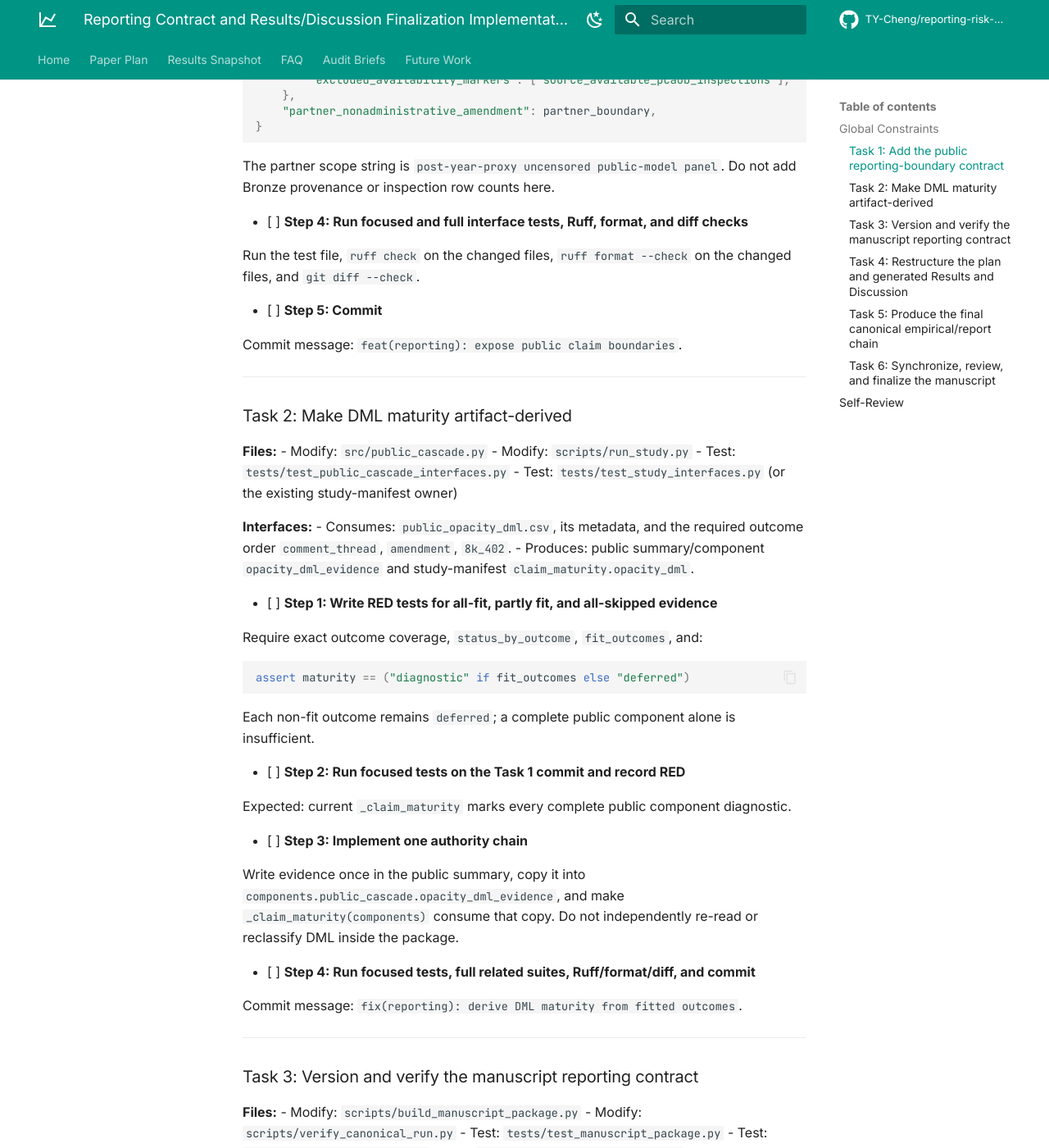
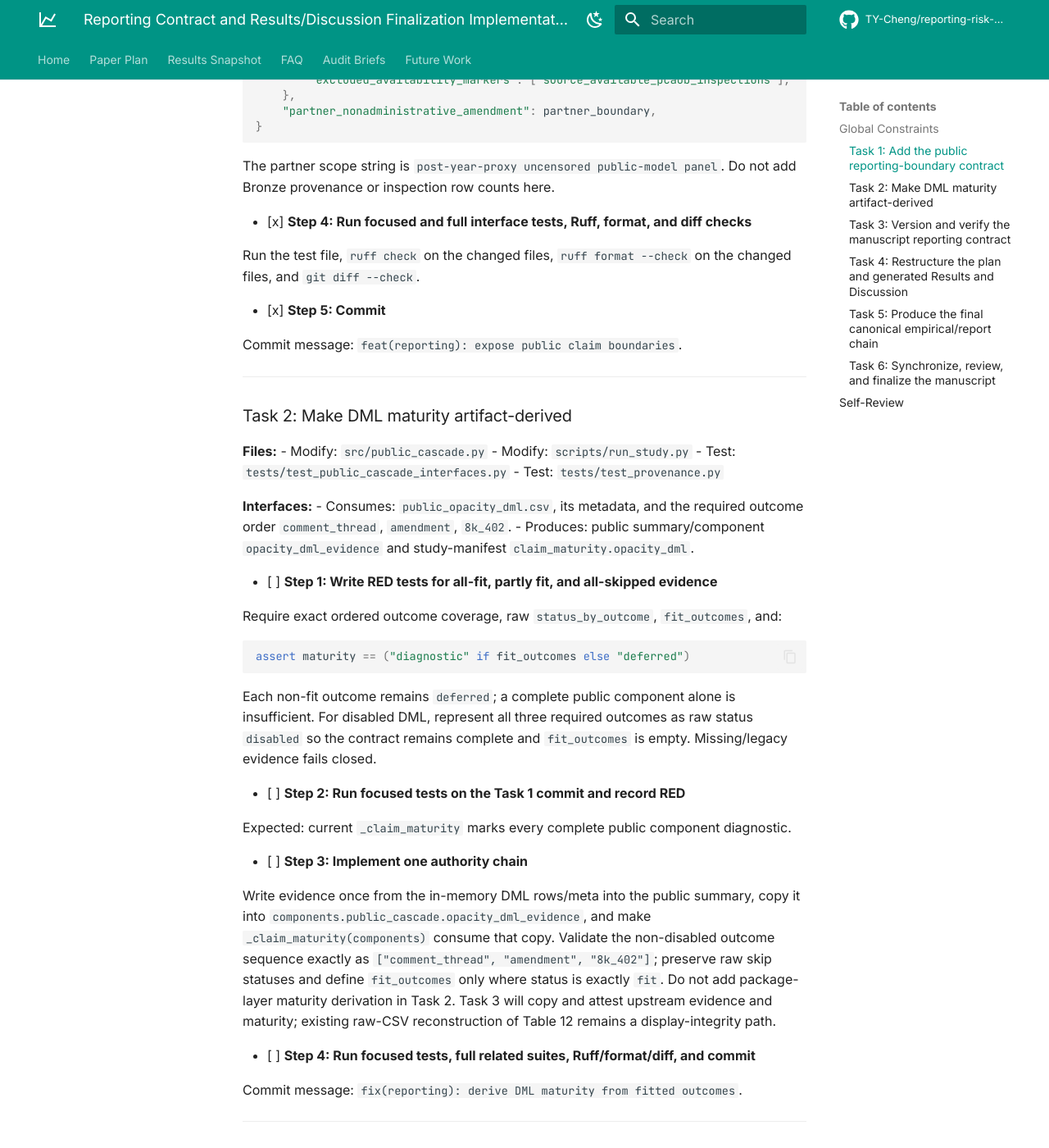
Before and after one commit to TY-Cheng/reporting-risk-cascade, an MkDocs documentation site: the page built from docs/superpowers/plans/2026-07-12-reporting-contract-results-discussion.md, in a window 1280 px wide and 1400 px high, scrolled down 2877 px. Shown: the whole window at 82% size. Built offline with MkDocs 1.6.1 and Material for MkDocs 9.7.7, drawn with Linux system fonts in a browser that asks for light colours; comment, search, counter and statistics services are not loaded; some of the changed text lies outside the part shown.

Commit message:
docs: refine DML reporting contract plan

````diff
--- a/docs/superpowers/plans/2026-07-12-reporting-contract-results-discussion.md
+++ b/docs/superpowers/plans/2026-07-12-reporting-contract-results-discussion.md
@@ -36,7 +36,7 @@
 - Consumes: `_infer_feature_families(panel)` and the filtered, uncensored model panel.
 - Produces: `feature_family_summary[*].display_name`, `.model_eligible_features`, `.reported_as_standalone`, and `summary.reporting_boundaries` with schema `public-reporting-boundaries-v1`.
 
-- [ ] **Step 1: Write failing tests for family display metadata and reporting boundaries**
+- [x] **Step 1: Write failing tests for family display metadata and reporting boundaries**
 
 Assert the existing end-to-end fixture produces:
 
@@ -70,7 +70,7 @@ pytest -q tests/test_public_cascade_interfaces.py -k 'reporting_boundar or featu
 
 Expected: failure because the new keys are absent while existing summary/model tests remain green.
 
-- [ ] **Step 3: Add the minimal computed contract**
+- [x] **Step 3: Add the minimal computed contract**
 
 Reuse `families` and the filtered `panel`. Extend each existing family summary rather than creating another family map. Add only this new top-level object:
 
@@ -99,11 +99,11 @@ summary["reporting_boundaries"] = {
 
 The partner scope string is `post-year-proxy uncensored public-model panel`. Do not add Bronze provenance or inspection row counts here.
 
-- [ ] **Step 4: Run focused and full interface tests, Ruff, format, and diff checks**
+- [x] **Step 4: Run focused and full interface tests, Ruff, format, and diff checks**
 
 Run the test file, `ruff check` on the changed files, `ruff format --check` on the changed files, and `git diff --check`.
 
-- [ ] **Step 5: Commit**
+- [x] **Step 5: Commit**
 
 Commit message: `feat(reporting): expose public claim boundaries`.
 
@@ -115,7 +115,7 @@ Commit message: `feat(reporting): expose public claim boundaries`.
 - Modify: `src/public_cascade.py`
 - Modify: `scripts/run_study.py`
 - Test: `tests/test_public_cascade_interfaces.py`
-- Test: `tests/test_study_interfaces.py` (or the existing study-manifest owner)
+- Test: `tests/test_provenance.py`
 
 **Interfaces:**
 - Consumes: `public_opacity_dml.csv`, its metadata, and the required outcome order `comment_thread`, `amendment`, `8k_402`.
@@ -123,13 +123,15 @@ Commit message: `feat(reporting): expose public claim boundaries`.
 
 - [ ] **Step 1: Write RED tests for all-fit, partly fit, and all-skipped evidence**
 
-Require exact outcome coverage, `status_by_outcome`, `fit_outcomes`, and:
+Require exact ordered outcome coverage, raw `status_by_outcome`, `fit_outcomes`, and:
 
 ```python
 assert maturity == ("diagnostic" if fit_outcomes else "deferred")
 ```
 
 Each non-fit outcome remains `deferred`; a complete public component alone is insufficient.
+For disabled DML, represent all three required outcomes as raw status `disabled` so the
+contract remains complete and `fit_outcomes` is empty. Missing/legacy evidence fails closed.
 
 - [ ] **Step 2: Run focused tests on the Task 1 commit and record RED**
 
@@ -137,7 +139,13 @@ Expected: current `_claim_maturity` marks every complete public component diagno
 
 - [ ] **Step 3: Implement one authority chain**
 
-Write evidence once in the public summary, copy it into `components.public_cascade.opacity_dml_evidence`, and make `_claim_maturity(components)` consume that copy. Do not independently re-read or reclassify DML inside the package.
+Write evidence once from the in-memory DML rows/meta into the public summary, copy it into
+`components.public_cascade.opacity_dml_evidence`, and make `_claim_maturity(components)`
+consume that copy. Validate the non-disabled outcome sequence exactly as
+`["comment_thread", "amendment", "8k_402"]`; preserve raw skip statuses and define
+`fit_outcomes` only where status is exactly `fit`. Do not add package-layer maturity
+derivation in Task 2. Task 3 will copy and attest upstream evidence and maturity; existing
+raw-CSV reconstruction of Table 12 remains a display-integrity path.
 
 - [ ] **Step 4: Run focused tests, full related suites, Ruff/format/diff, and commit**
 
````
Also changed, not shown: other parts of docs/superpowers/plans/2026-07-12-reporting-contract-results-discussion.md (+1 -1 lines).
